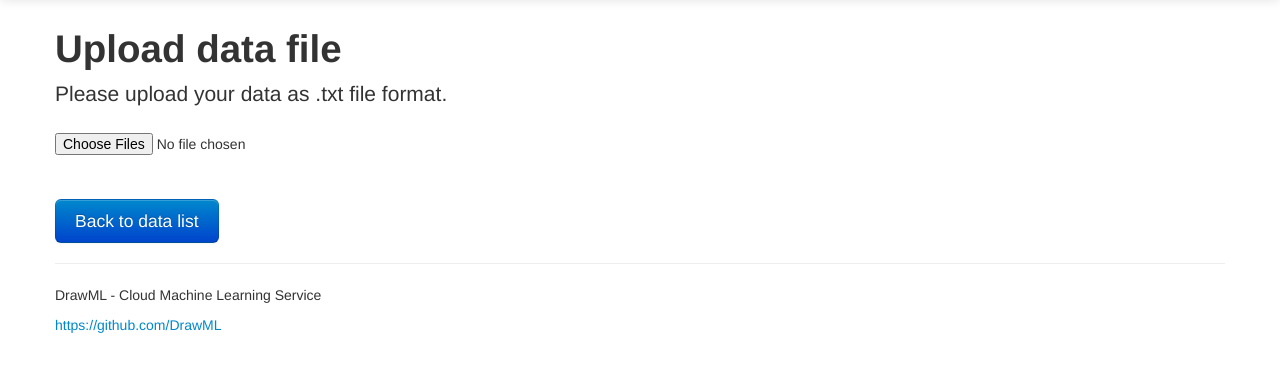
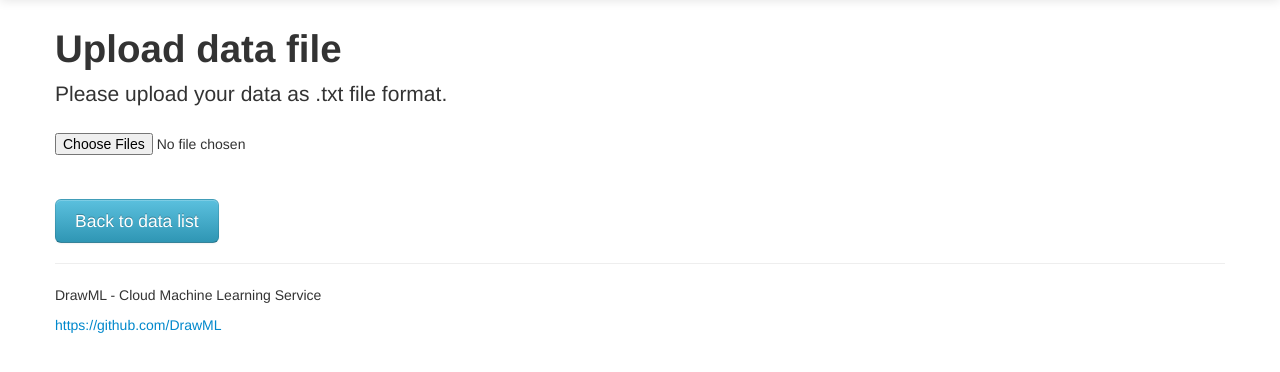
Before and after one commit to DrawML/was-flask, a Flask app: page /data/upload in a window 1280 px wide. Shown: the part 41-413 px from the top of the page. Run offline with Flask 2, Linux system fonts and the light colour scheme; a user stored in the database is signed in; tables that the repository leaves empty hold one stand-in row (values such as "Sample post"); parts of the project's set-up code (start-up, migrations or seed data) failed here and were passed over; some libraries are stand-ins or nearby versions.

Commit message:
Fix a tiny thing for upload UI

```diff
--- a/app/templates/data/upload.html
+++ b/app/templates/data/upload.html
@@ -12,7 +12,7 @@
 
 <input id="fileupload" type="file" accept=".txt" name="file" data-url="/data/" multiple>
     <div id="message" style="margin-top: 20px;"></div>
-    <a href="{{ url_for('data.get_all') }}" class="btn btn-large btn-primary" style="margin-top: 20px;">Back to data list</a>
+    <a href="{{ url_for('data.get_all') }}" class="btn btn-large btn-info" style="margin-top: 20px;">Back to data list</a>
 
 <script src="//ajax.googleapis.com/ajax/libs/jquery/1.9.1/jquery.min.js"></script>
 <script src="/static/javascripts/vendor/jquery.ui.widget.js"></script>
@@ -28,7 +28,7 @@
             $("#progressBox").show();
         })
         .on('fileuploaddone', function (e, data) {
-            $('#progress').html("<span style='color: blue;'>100%</span>");
+            $('#progress').html("100%");
             $('#message').html('<div class="alert alert-success">Uploading Complete!</div>');
             // alert('Uploading Complete');
             console.log(data);
@@ -37,15 +37,12 @@
             $("#file_name").text(data.files[0].name);
         })
         .on('fileuploadfail', function (e, data) {
-            console.log(e);
-            console.log(data);
             $.ajax({
                 url: data.id,
                 dataType: 'json',
                 data: {file: data.files[0].name},
                 type: 'DELETE'
             });
-            $('#progress').html("<span style='color: red;'>FAIL</span>");
             $('#message').html('<div class="alert alert-error">Uploading Fail</div>');
             // alert('Uploading Fail');
         })
```
